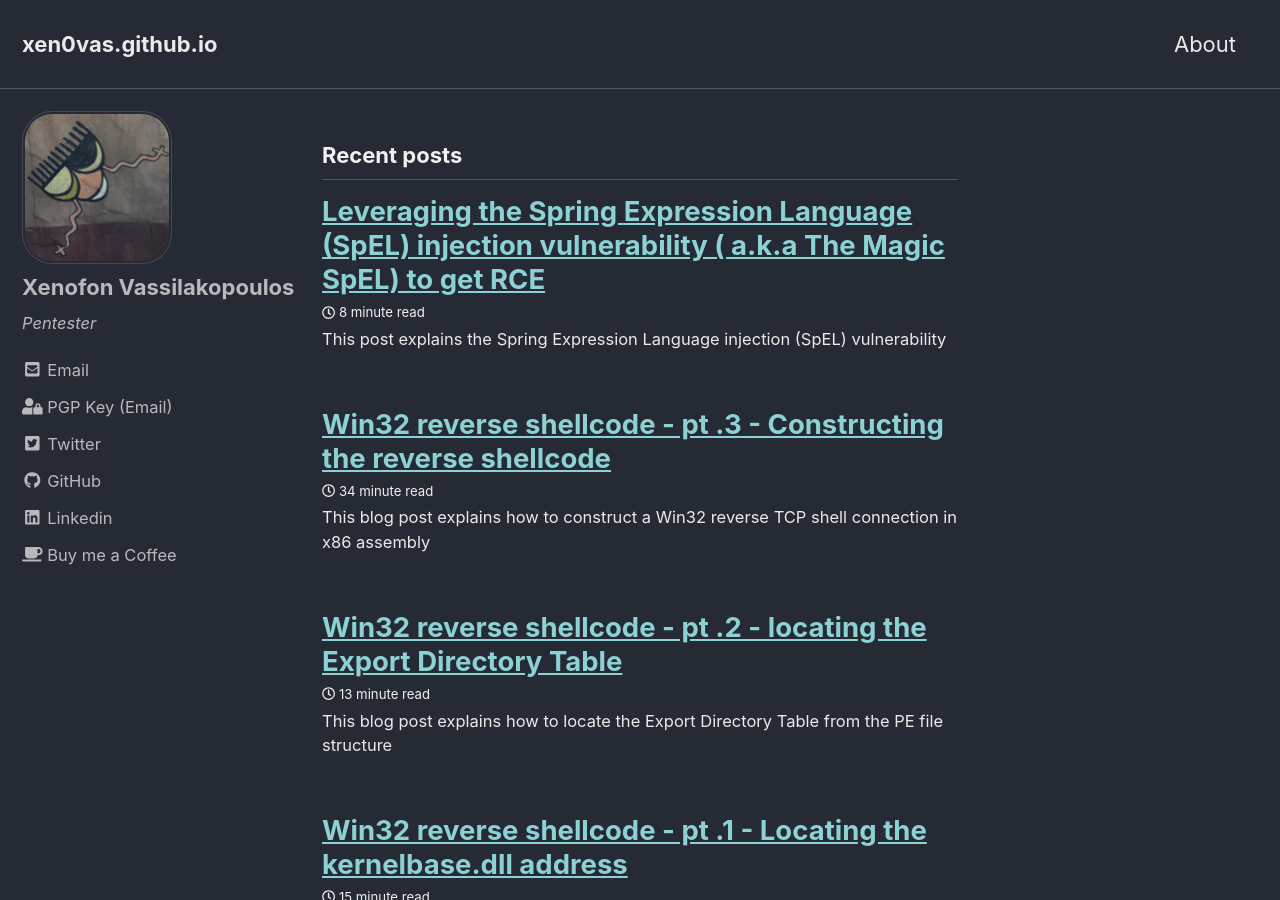
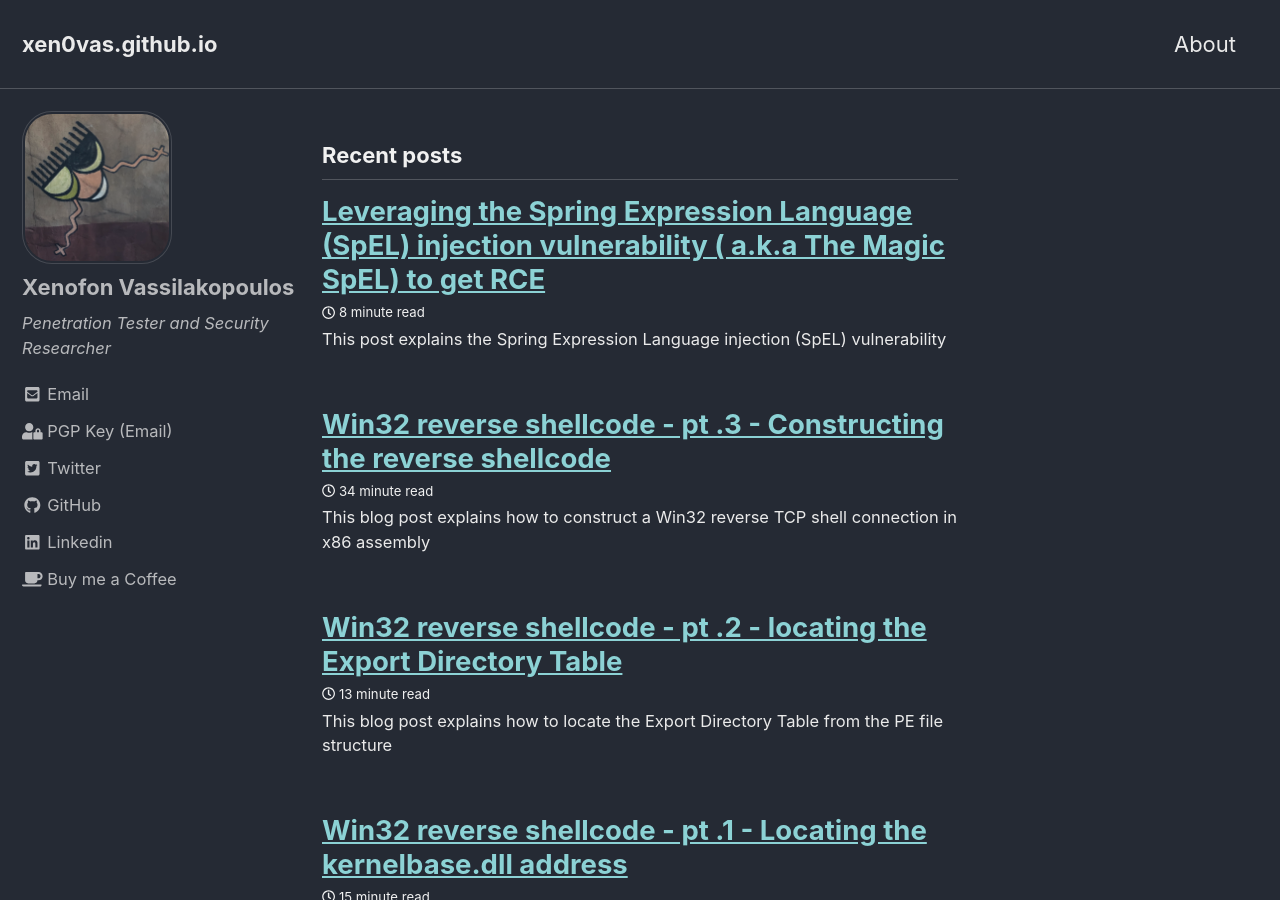
Before and after one commit to xen0vas/xen0vas.github.io, a Jekyll site: the page built from index.html, in a window 1280 px wide and 900 px high. Built offline with Jekyll 4.4.1, drawn with Linux system fonts in a browser that asks for light colours; cached includes are drawn as plain includes; the list of posts is cut into pages by our own code.

Commit message:
_config.yml update

```diff
--- a/_config.yml
+++ b/_config.yml
@@ -111,7 +111,7 @@ analytics:
 author:
   name             : "Xenofon Vassilakopoulos"
   avatar           : "/assets/images/avatar.jpg" # path of avatar image, e.g. "/assets/images/bio-photo.jpg"
-  bio              : "Pentester"
+  bio              : "Penetration Tester and Security Researcher"
   #location        : ""
   email            :
   links:
```
